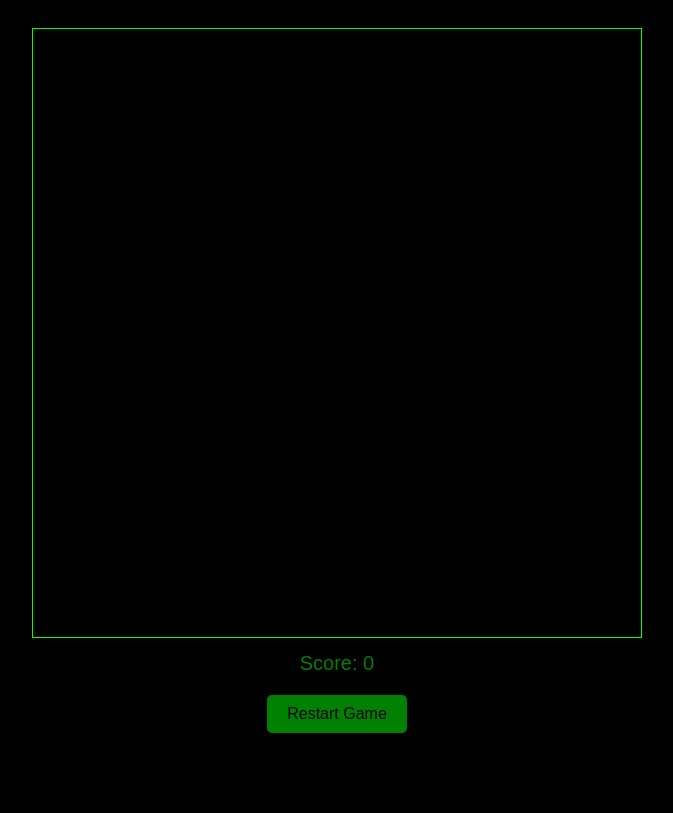
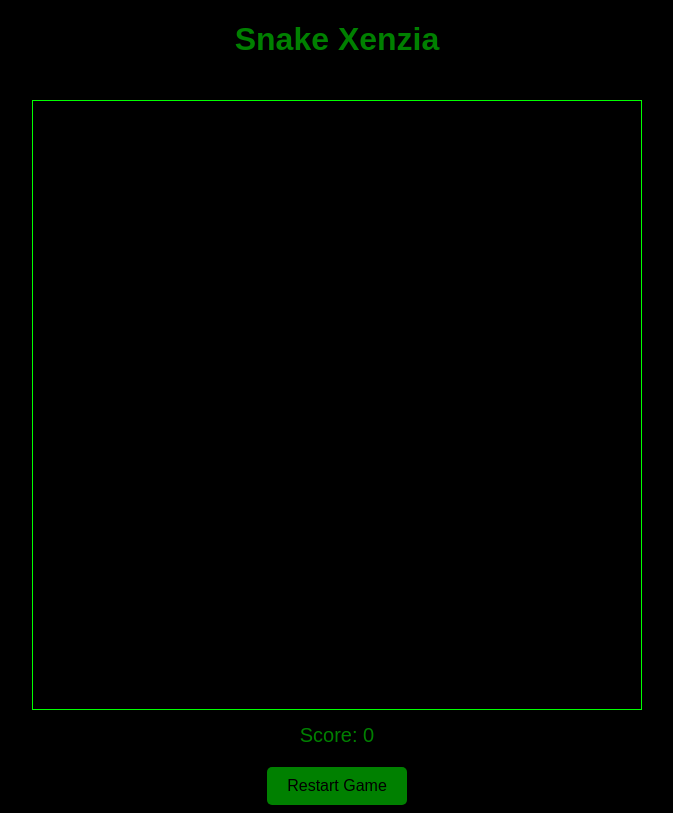
Before and after one commit to sid200727/Snake-xanvier, a plain HTML site: page index.html in a window 1280 px wide. Shown: the whole page, without its empty margins (303-976 px from the left). Drawn offline with Linux system fonts and the light colour scheme.

Commit message:
Update index.html

```diff
--- a/index.html
+++ b/index.html
@@ -4,6 +4,8 @@
   <meta charset="UTF-8" />
   <meta name="viewport" content="width=device-width, initial-scale=1.0"/>
   <title>Snake Xenvier</title>
+  <h1 id="game-title">Snake Xenzia</h1>
+
   <link rel="stylesheet" href="style.css" />
 </head>
 <body>
```
